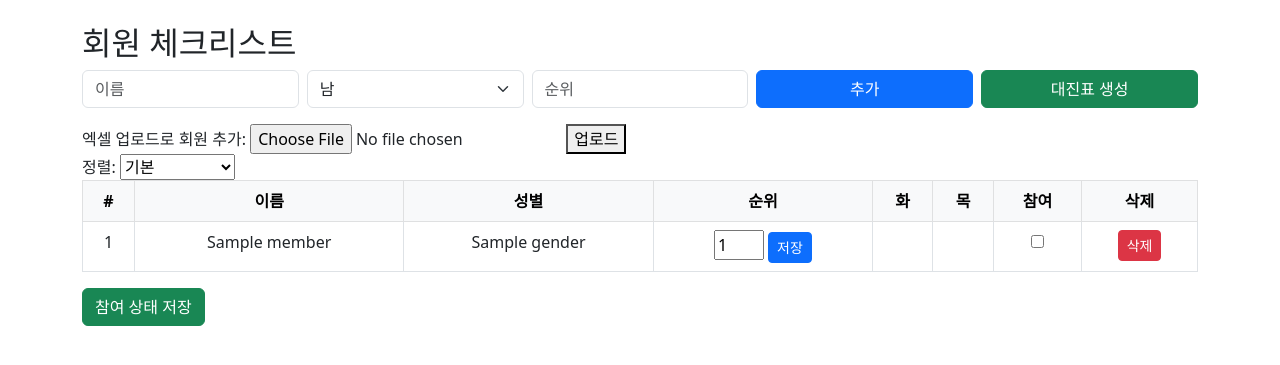
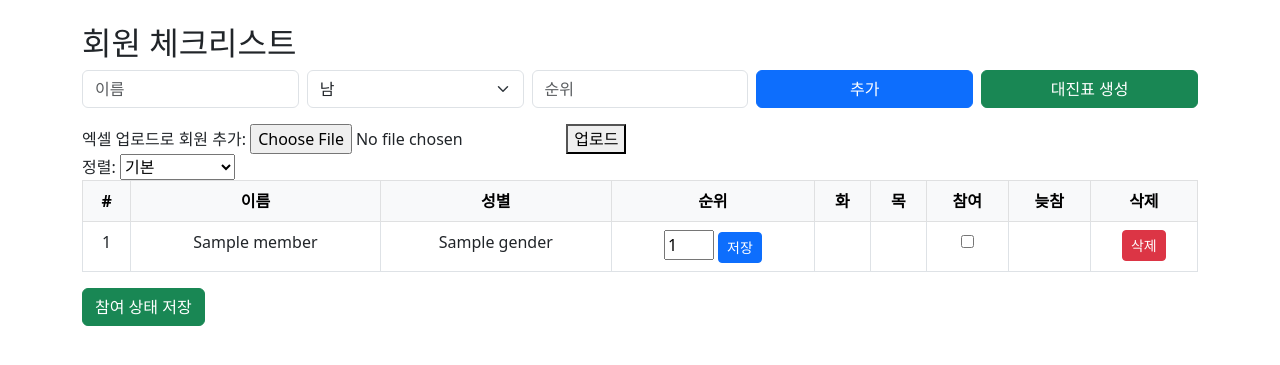
Before and after one commit to trainghost/tennis, a Flask app: template templates/index.html in a window 1280 px wide. Shown: the top 365 px of the page. Run offline with Flask 3, Linux system fonts and the light colour scheme; the template is opened without the code that fills it: most values are stand-ins (such as "Sample title", 1, 10 or a date in 2020).

Commit message:
Update index.html

```diff
--- a/templates/index.html
+++ b/templates/index.html
@@ -44,9 +44,10 @@
   <table class="table table-bordered table-hover text-center">
     <thead class="table-light">
       <tr>
-        <th>#</th><th>이름</th><th>성별</th><th>순위</th><th>화</th><th>목</th><th>참여</th><th>삭제</th>
+        <th>#</th><th>이름</th><th>성별</th><th>순위</th><th>화</th><th>목</th><th>참여</th><th>늦참</th><th>삭제</th>
       </tr>
     </thead>
+
     <tbody>
       {% for m in members %}
       <tr>
@@ -64,6 +65,7 @@
         <td>
           <input type="checkbox" name="participated_{{ loop.index0 }}" {% if m.participated %}checked{% endif %}>
         </td>
+        <td><a href="/toggle/{{ loop.index0 }}/late">{{ "✅" if m.get('late') else "" }}</a></td>
         <td><a href="/delete/{{ loop.index0 }}" class="btn btn-sm btn-danger">삭제</a></td>
       </tr>
       {% endfor %}
```
